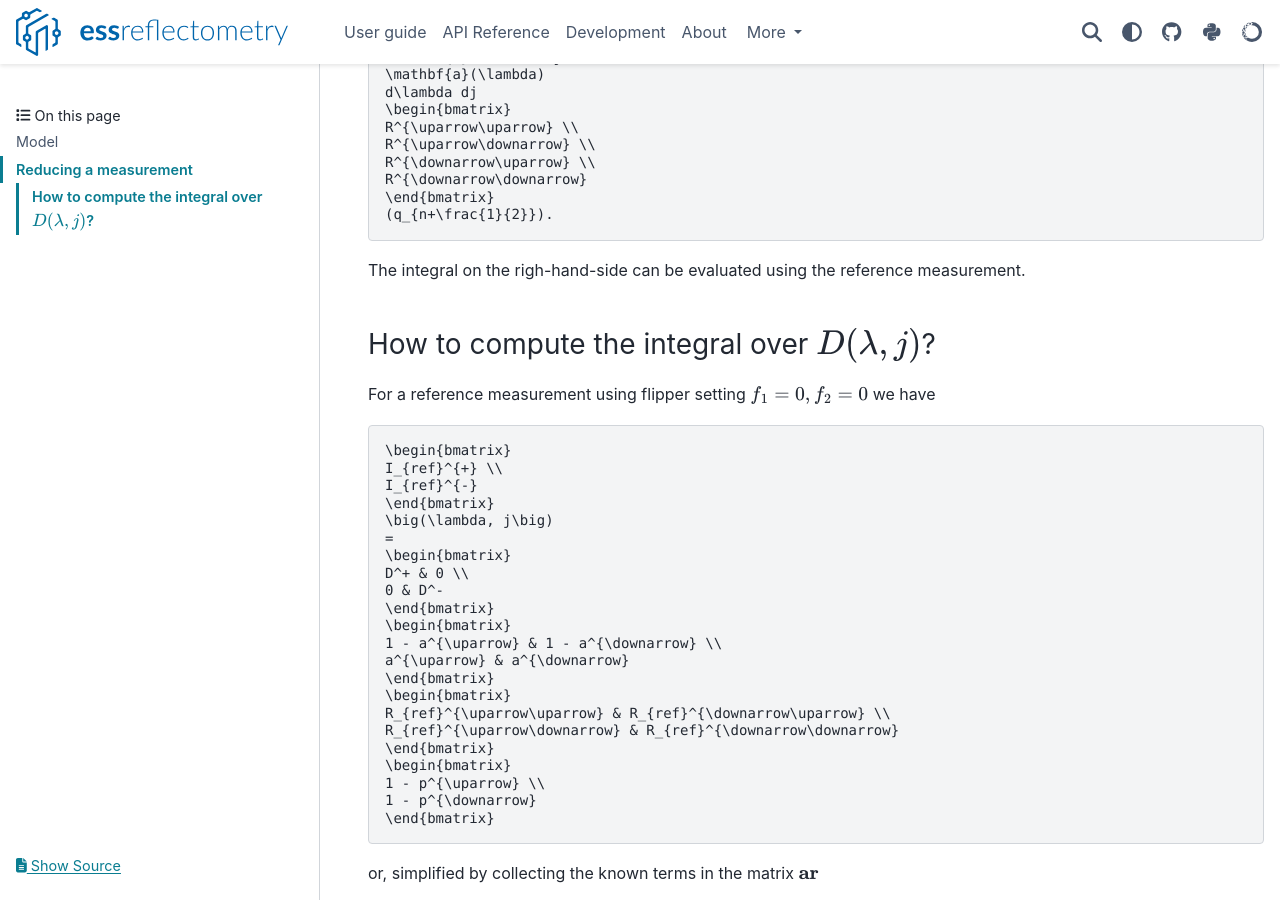
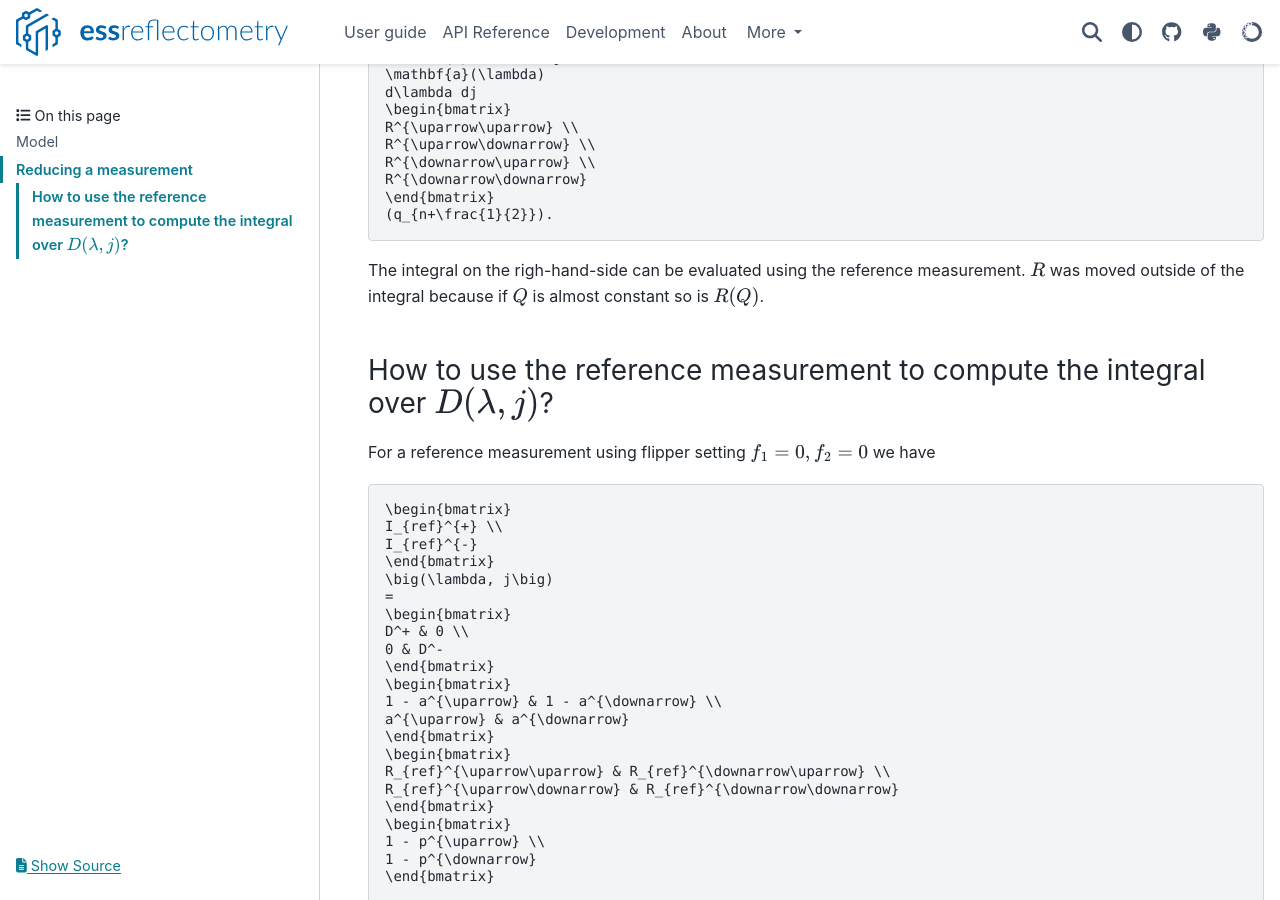
Before and after one commit to scipp/essreflectometry, a Sphinx documentation site: the page built from docs/user-guide/estia-data-reduction.md, in a window 1280 px wide and 900 px high, scrolled down 3001 px. Built offline with Sphinx 7.4.7 and the PyData theme 0.15.4, drawn with Linux system fonts in a browser that asks for light colours; the version number could not be read and is left out.

Commit message:
Update estia-data-reduction.md

````diff
--- a/docs/user-guide/estia-data-reduction.md
+++ b/docs/user-guide/estia-data-reduction.md
@@ -147,9 +147,10 @@ R^{\downarrow\downarrow}
 (q_{n+\frac{1}{2}}).
 ```
 The integral on the righ-hand-side can be evaluated using the reference measurement.
+$R$ was moved outside of the integral because if $Q$ is almost constant so is $R(Q)$.
 
 
-### How to compute the integral over $D(\lambda, j)$?
+### How to use the reference measurement to compute the integral over $D(\lambda, j)$?
 
 For a reference measurement using flipper setting $f_1=0, f_2=0$ we have
 ```math
````
